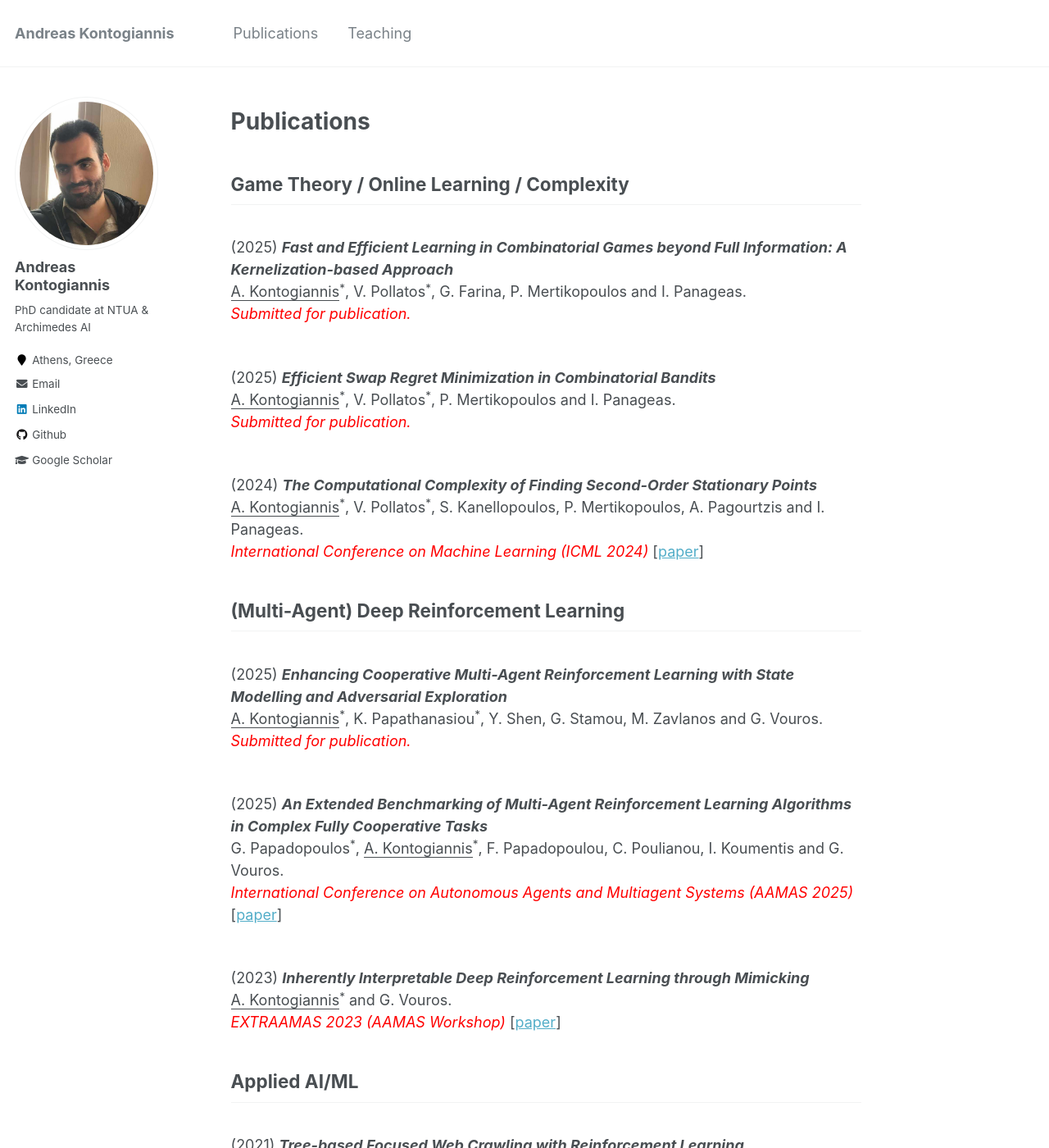
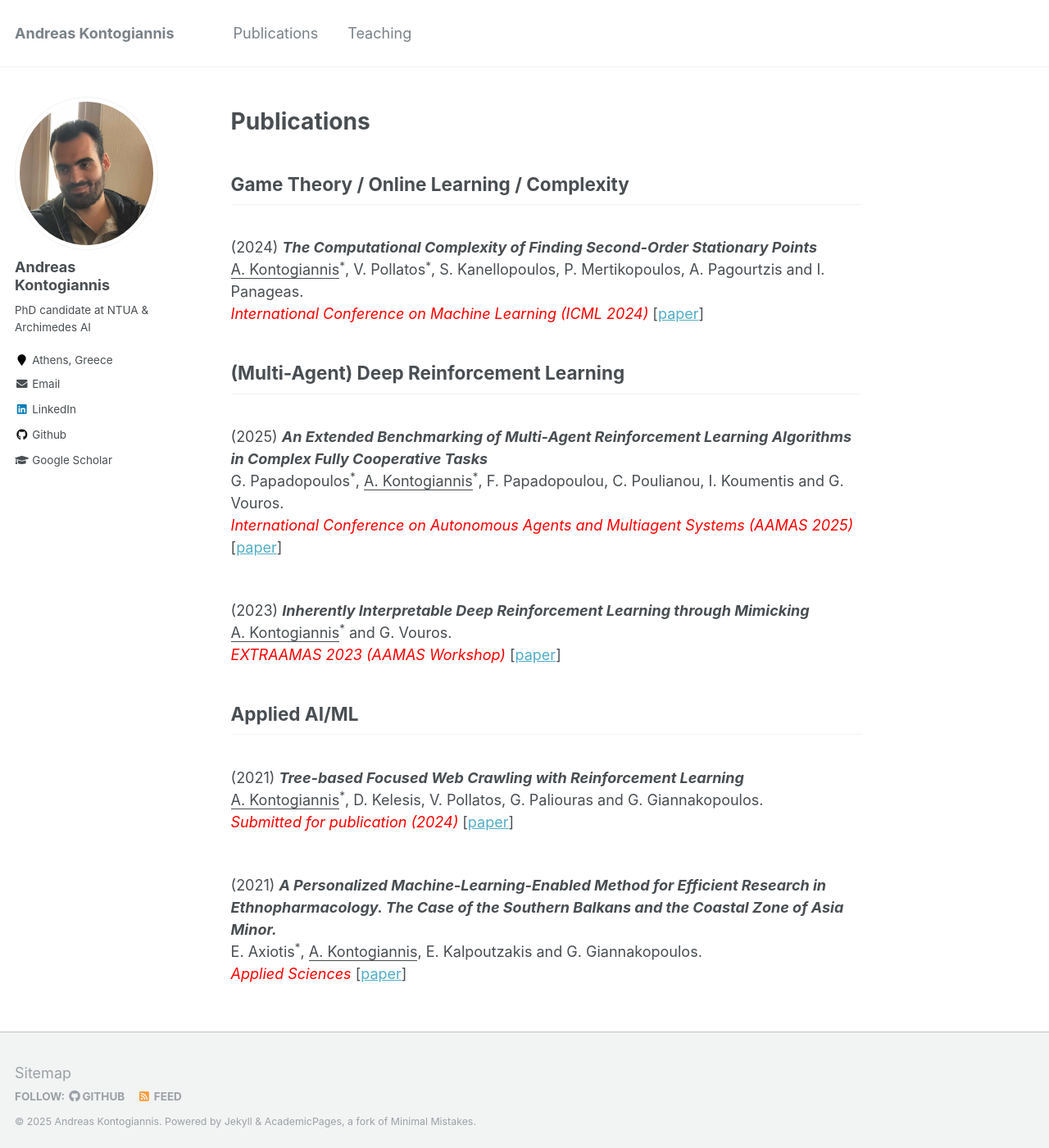
Before and after one commit to ddaedalus/ddaedalus.github.io, a Jekyll site: the page built from _pages/publications.md, in a window 1280 px wide and 1400 px high. Shown: the whole window at 82% size. Built offline with Jekyll 4.4.1, drawn with Linux system fonts in a browser that asks for light colours.

Commit message:
Update publications.md

```diff
--- a/_pages/publications.md
+++ b/_pages/publications.md
@@ -11,19 +11,6 @@ redirect_from:
 
 ## Game Theory / Online Learning / Complexity
 
-<br/>
-(2025) <i><b> Fast and Efficient Learning in Combinatorial Games beyond Full Information: A Kernelization-based Approach </b> </i>
-<br/>
-<u>A. Kontogiannis</u><sup>*</sup>, V. Pollatos<sup>*</sup>, G. Farina, P. Mertikopoulos and I. Panageas.
-<br/>
-_<font color="red">Submitted for publication.</font>_
-
-<br/>
-(2025) <i><b> Efficient Swap Regret Minimization in Combinatorial Bandits </b> </i>
-<br/>
-<u>A. Kontogiannis</u><sup>*</sup>, V. Pollatos<sup>*</sup>, P. Mertikopoulos and I. Panageas.
-<br/>
-_<font color="red">Submitted for publication.</font>_
 
 <br/>
 (2024) <i><b> The Computational Complexity of Finding Second-Order Stationary Points </b> </i>
@@ -36,12 +23,6 @@ _<font color="red">International Conference on Machine Learning (ICML 2024)</fon
 
 ## (Multi-Agent) Deep Reinforcement Learning
 
-<br/>
-(2025) <i><b> Enhancing Cooperative Multi-Agent Reinforcement Learning with State Modelling and Adversarial Exploration  </b> </i>
-<br/>
-<u>A. Kontogiannis</u><sup>*</sup>, K. Papathanasiou<sup>*</sup>, Y. Shen, G. Stamou, M. Zavlanos and G. Vouros.
-<br/>
-_<font color="red">Submitted for publication.</font>_
 
 <br/>
 (2025) <i><b> An Extended Benchmarking of Multi-Agent Reinforcement Learning Algorithms in Complex Fully Cooperative Tasks </b> </i>
```
